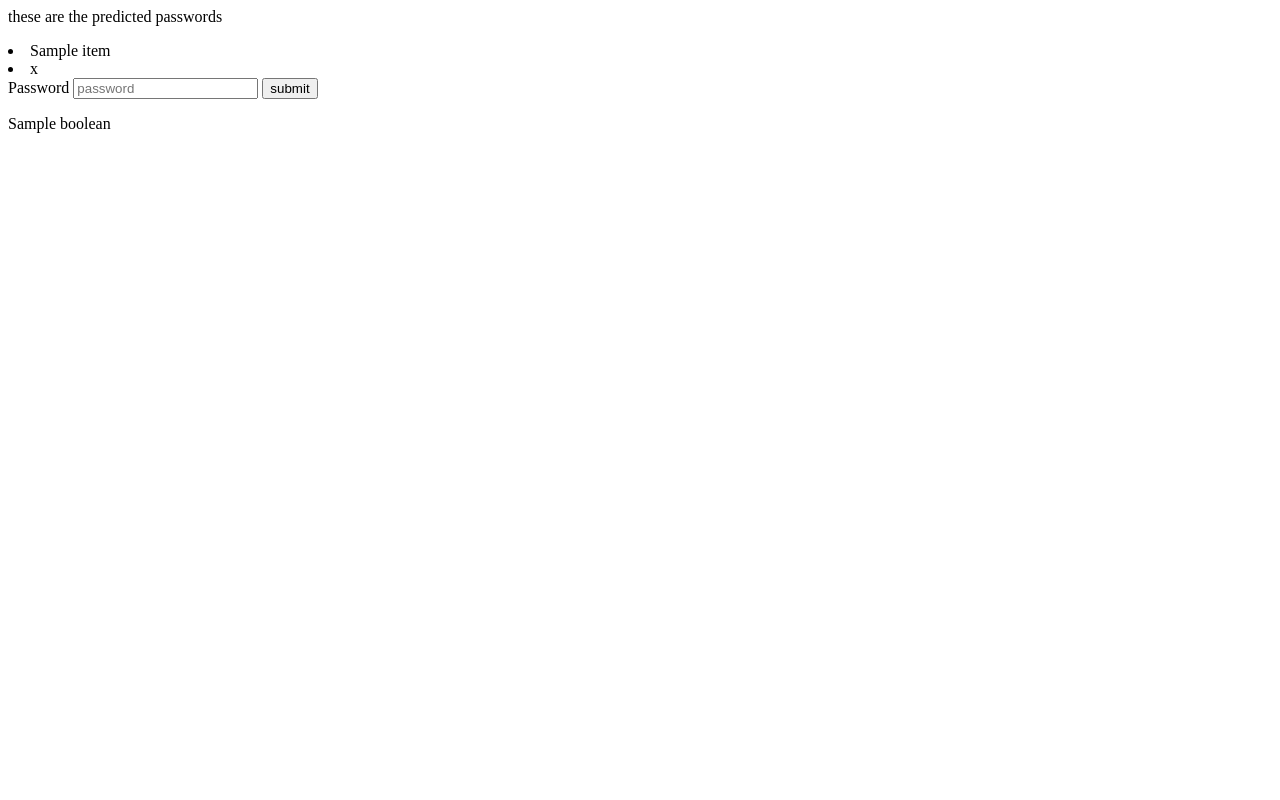
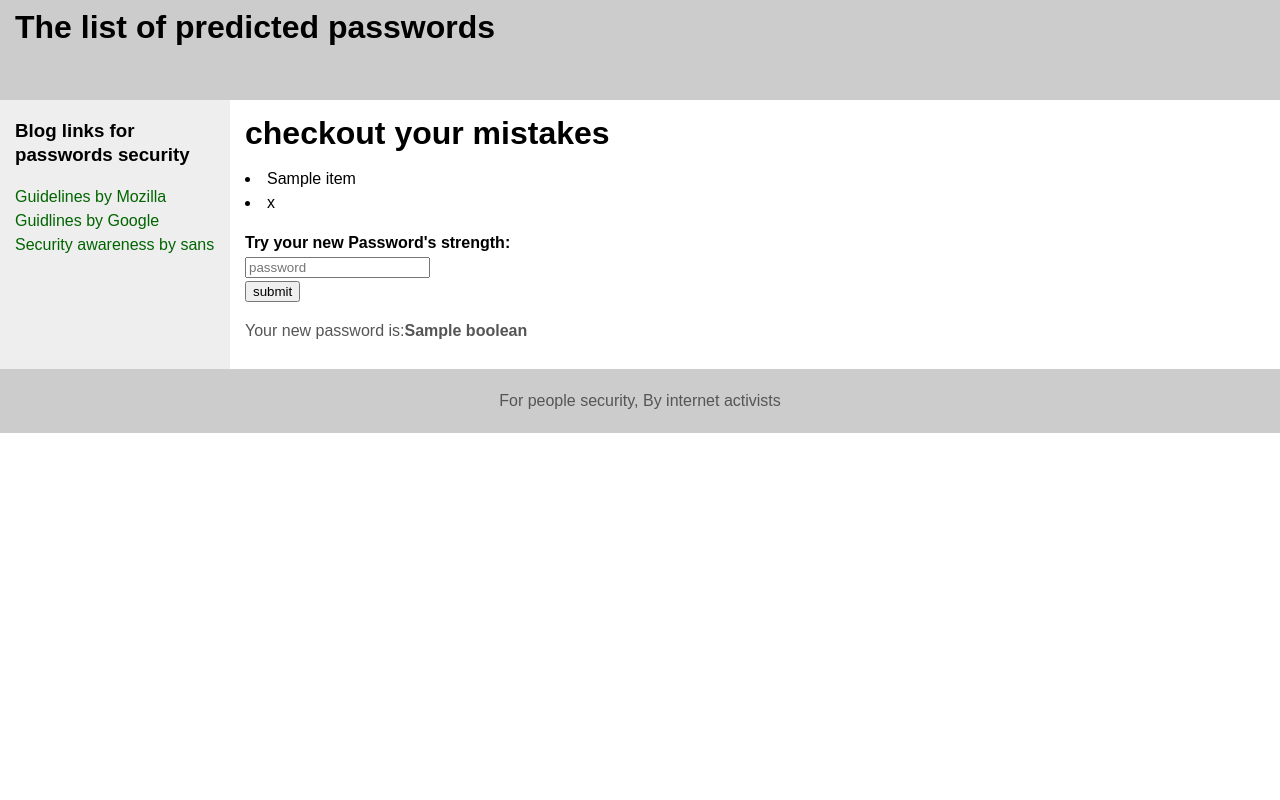
Before and after one commit to ShaakhaBrahma/Password_Guider, a Django app: template home/templates/display.html in a window 1280 px wide. Run offline with Django 3.2, Linux system fonts and the light colour scheme; the template is opened without the code that fills it: most values are stand-ins (such as "Sample title", 1, 10 or a date in 2020).

Commit message:
best thing are done#

```diff
--- a/home/templates/display.html
+++ b/home/templates/display.html
@@ -1,26 +1,146 @@
+<!DOCTYPE html>
+<!-- Template by html.am -->
 <html>
 	<head>
-<title></title>
+		<meta http-equiv="Content-Type" content="text/html; charset=utf-8">
+		<title>2 Column Layout &mdash; Left Menu with Header &amp; Footer</title>
+		<style type="text/css">
+
+			body {
+				margin:0;
+				padding:0;
+				font-family: Sans-Serif;
+				line-height: 1.5em;
+			}
+
+			#header {
+				background: #ccc;
+				height: 100px;
+			}
+
+			#header h1 {
+				margin: 0;
+				padding-top: 15px;
+			}
+
+			main {
+				padding-bottom: 10010px;
+				margin-bottom: -10000px;
+				float: left;
+				width: 100%;
+			}
+
+			#nav {
+				padding-bottom: 10010px;
+				margin-bottom: -10000px;
+				float: left;
+				width: 230px;
+				margin-left: -100%;
+				background: #eee;
+			}
+
+			#footer {
+				clear: left;
+				width: 100%;
+				background: #ccc;
+				text-align: center;
+				padding: 4px 0;
+			}
+
+			#wrapper {
+				overflow: hidden;
+			}
+
+			#content {
+				margin-left: 230px; /* Same as 'nav' width */
+			}
+
+			.innertube {
+				margin: 15px; /* Padding for content */
+				margin-top: 0;
+			}
+
+			p {
+				color: #555;
+			}
+
+			nav ul {
+				list-style-type: none;
+				margin: 0;
+				padding: 0;
+			}
+
+			nav ul a {
+				color: darkgreen;
+				text-decoration: none;
+			}
+
+		</style>
+
+
+
 	</head>
+
 	<body>
-<div>
-<p>these are the predicted passwords</p>
+
+		<header id="header">
+			<div class="innertube">
+				<h1>The list of predicted passwords</h1>
+			</div>
+		</header>
+
+		<div id="wrapper">
+
+			<main>
+				<div id="content">
+					<div class="innertube">
+						<h1>checkout your mistakes</h1>
+						<p>
                             {%for i in items %}
                             <li>{{i}}</li>
                             {% endfor %}
                                 {%for i in passwords %}
                                     <li>{{i}}</li>
                             {% endfor %}
+                        </p>
 					</div>
-    <div>
+				</div>
+                <div id="content">
+                    <div class="innertube">
                     <form method="post" >
                         {% csrf_token %}
-            <label>Password</label>
+                        <label><b> Try your new Password's strength:</b></label>
+                        <br>
                              <input type="password" name="password" required="true" placeholder="password">
-
+                            <br>
                             <button type="submit">submit</button>
                             </form>
+                    </div></div>
+                <div id="content">
+                    <div class="innertube">
+                <p>Your new password is:<b>{{boolean}}</b></p>
+                    </div></div>
+			</main>
+
+			<nav id="nav">
+				<div class="innertube">
+					<h3>Blog links for passwords security</h3>
+					<ul>
+						<li><a href="https://blog.mozilla.org/internetcitizen/2017/01/25/better-password-security/">Guidelines by Mozilla</a></li>
+						<li><a href="https://support.google.com/accounts/answer/9231944?hl=en">Guidlines by Google</a></li>
+						<li><a href="https://www.sans.org/security-awareness-training/blog/security-awareness-topic-6-passwords">Security awareness by sans</a></li>
+					</ul>
+
 				</div>
-{{ boolean }}
+			</nav>
+
+		</div>
+
+		<footer id="footer">
+			<div class="innertube">
+				<p>For people security, By internet activists</p>
+			</div>
+		</footer>
+
 	</body>
 </html>
--- /dev/null
+++ b/proxy.txt
@@ -0,0 +1,4 @@
+shashank|somanna|M|7259970885|ananthmarthy82@gmail.com|bengaluru|2019-05-27|
+shashank|somanna|M|7259970885|ananthmarthy82@gmail.com|bengaluru|2019-05-27|
+shashank|somanna|M|7259970885|ananthmarthy82@gmail.com|bengaluru|1998-05-27|
+maitheeli|desai|a m|9611786869|maitheeliamdesai@gmail.com|bengaluru|1996-08-12|
```
Also changed, not shown: base.txt (added, +7 -0 lines), home/templates/homepage.html (+6 -5 lines), home/views.py (+14 -14 lines). Lines whose indentation alone changed are shown as unchanged.
